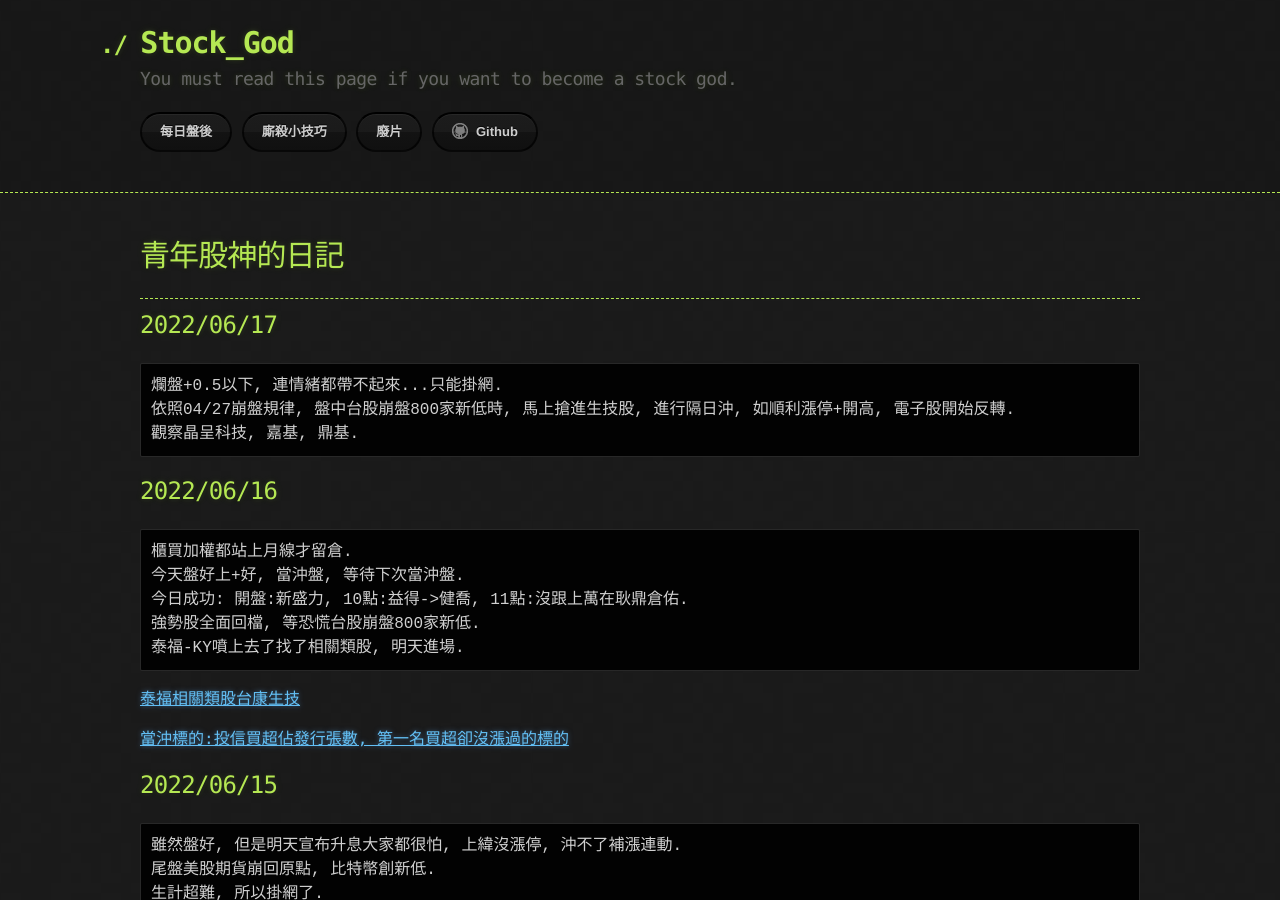
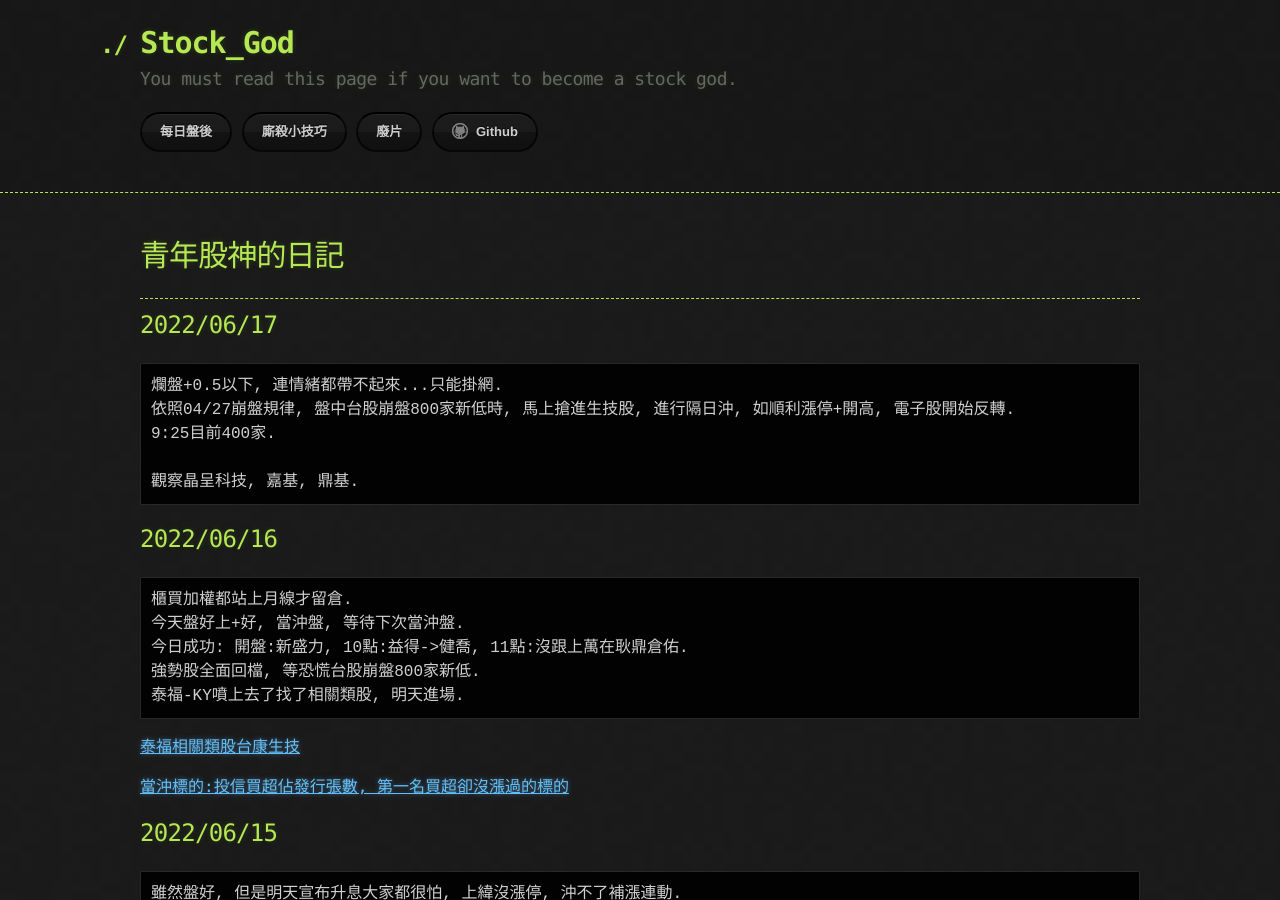
Before and after one commit to lepg5487/Stock_God, a Jekyll site: the page built from index.md, in a window 1280 px wide and 900 px high. Built offline with Jekyll 4.4.1, drawn with Linux system fonts in a browser that asks for light colours; our own code applies the rules of GitHub Pages for plain Markdown files.

Commit message:
Update index.md

````diff
--- a/index.md
+++ b/index.md
@@ -10,6 +10,8 @@ layout: testlayouts
 ```
 爛盤+0.5以下, 連情緒都帶不起來...只能掛網.
 依照04/27崩盤規律, 盤中台股崩盤800家新低時, 馬上搶進生技股, 進行隔日沖, 如順利漲停+開高, 電子股開始反轉.
+9:25目前400家.
+
 觀察晶呈科技, 嘉基, 鼎基.
 ```
 
````
